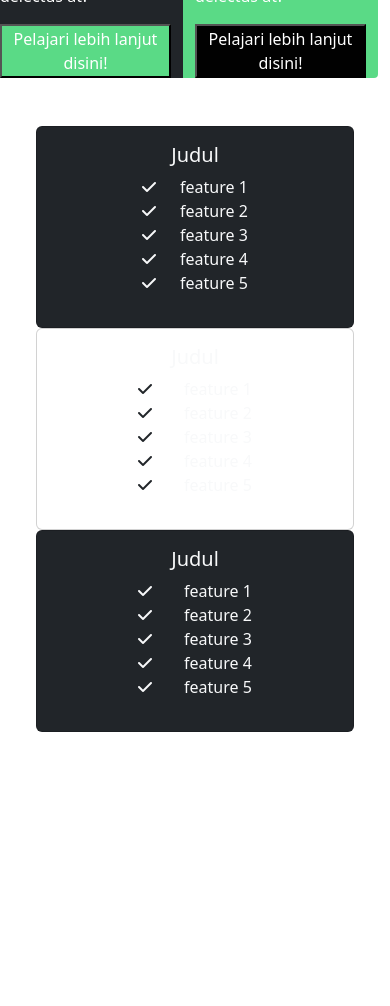
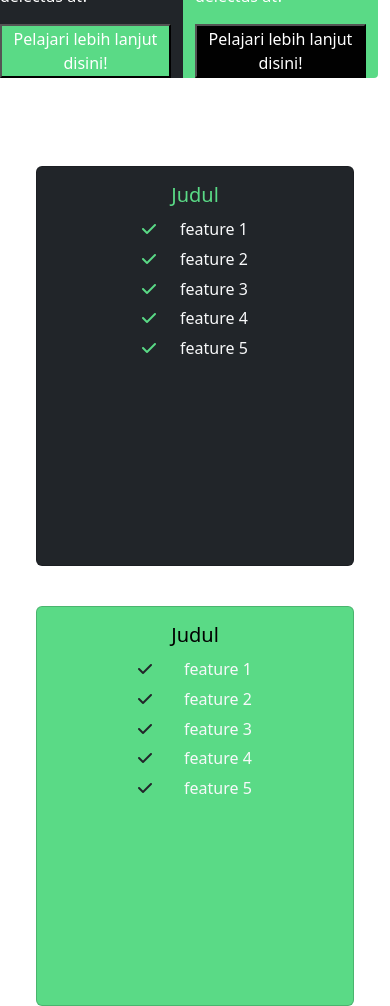
Before and after one commit to rezafauzan/Project-Latihan, a plain HTML site: page index.html in a window 390 px wide. Shown: the part 2520-3526 px from the top of the page. Before the commit the page ends 3300 px from the top, so only its background shows below. Drawn offline with Linux system fonts and the light colour scheme.

Commit message:
Sedikit Responsive Pricing

```diff
--- a/assets/css/style.css
+++ b/assets/css/style.css
@@ -31,36 +31,68 @@ body {
 /* End Gallery */
 
 /* About */
-.about{
+.about {
     width: 100%;
     min-height: 300px;
 }
 
-.about .left-about{
+.about .left-about {
     color: #fff;
 }
 
-.about .left-about h3{
+.about .left-about h3 {
     color: #5ada86;
 }
 
-.about .left-about button{
+.about .left-about button {
     background: #5ada86;
     color: #fff;
 }
 
-.about .right-about{
+.about .right-about {
     background: #5ada86;
     color: #fff;
 }
 
-.about .right-about h3{
+.about .right-about h3 {
     color: #010101;
 }
 
-.about .right-about button{
+.about .right-about button {
     background: #010101;
     color: #fff;
 }
 
 /* End About */
+
+/* Feature-Card */
+.feature-card {
+    width: 100%;
+    min-height: 400px;
+    line-height: 1.85;
+    margin: 40px auto;
+}
+
+.feature-card h5, .feature-card ul li i {
+    color: #5ada86;
+}
+
+.big-feature-card {
+    background-color: #5ada86;
+}
+
+.big-feature-card h5 {
+    color: #010101;
+}
+
+/* End Feature-Card */
+
+@media (min-width: 1000px) {
+    .feature-card {
+        width: 30%;
+    }
+
+    .big-feature-card {
+        transform: scale(1.12);
+    }
+}
```
